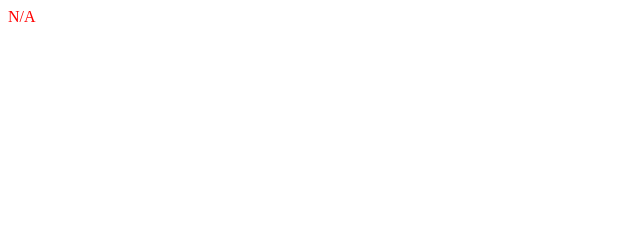
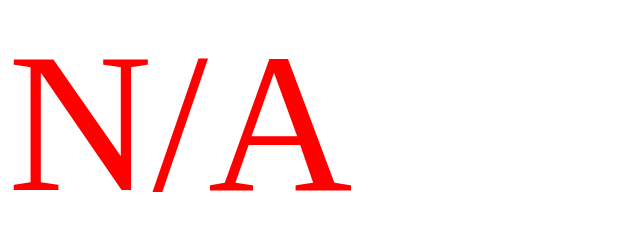
Before and after one commit to rlaqorrb/N-A, a plain HTML site: page index.html in a window 1280 px wide. Shown: the whole page, without its empty margins (0-640 px from the left). Drawn offline with Linux system fonts and the light colour scheme.

Commit message:
Update index.html

```diff
--- a/index.html
+++ b/index.html
@@ -4,6 +4,6 @@
 <title>N/A</title>
 </head>
 <body>
-<span style="color: red; textAlign: center; fontsize: 200px;">N/A</span>
+<span style="color: red; textAlign: center; font-size: 200px;">N/A</span>
 </body>
 </html>
```
